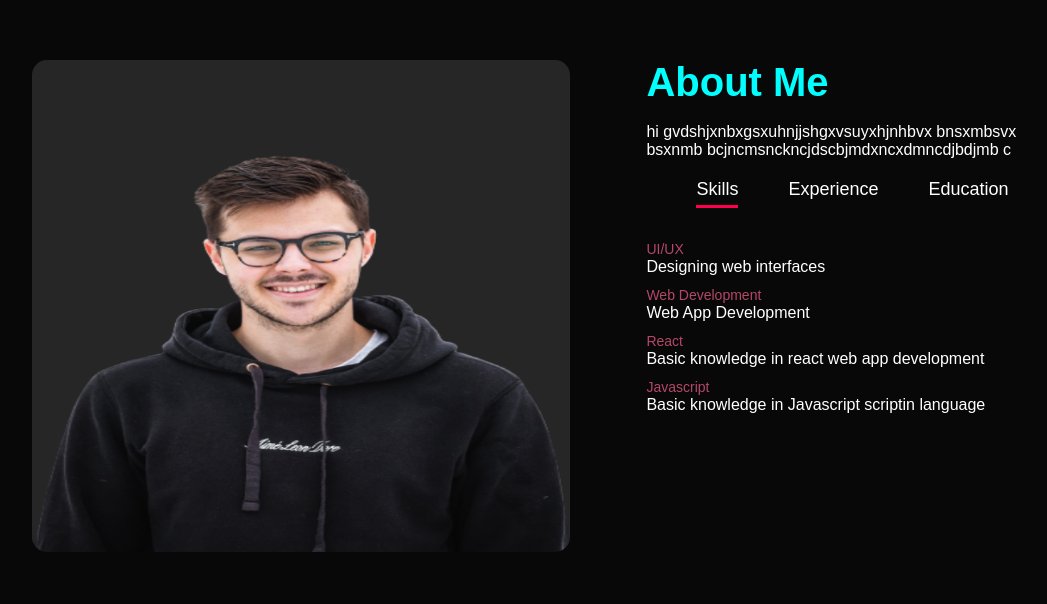
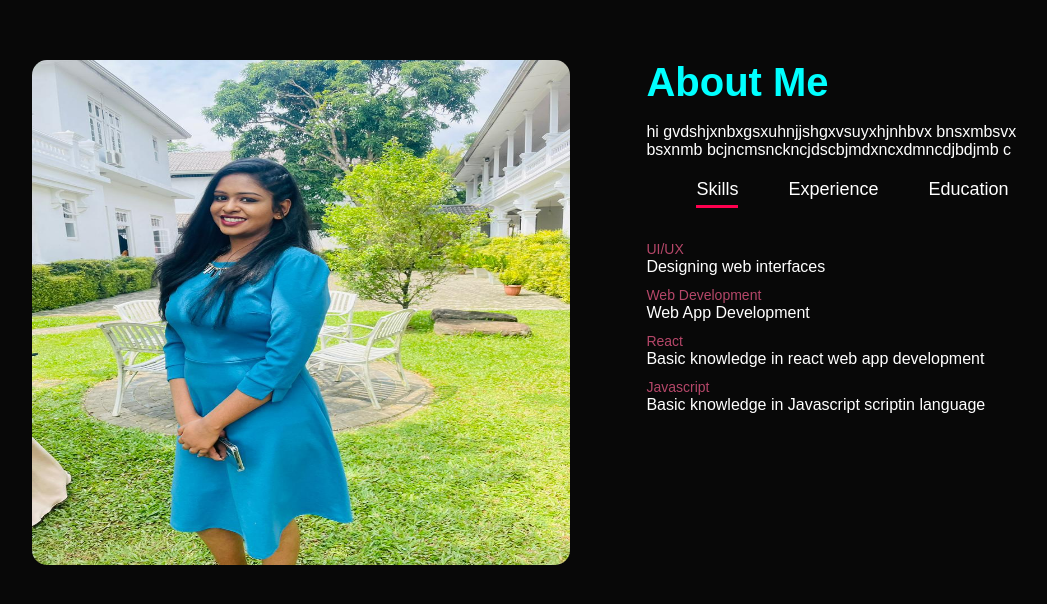
Before and after one commit to minurikahangama/portfolio, a plain HTML site: page index.html in a window 1280 px wide. Shown: the part 780-1384 px from the top of the page, without its empty margins (96-1143 px from the left). Drawn offline with Linux system fonts and the light colour scheme.

Commit message:
Update index.html

```diff
--- a/index.html
+++ b/index.html
@@ -43,7 +43,7 @@
         <div class="container">
             <div class="row">
                 <div class="about-col-1">
-                    <img src="images/user.png">
+                    <img src="images/MyImage.jpg">
                 </div>
                 <div class="about-col-2">
                     <h1 class="sub-title">About Me</h1><br>
```
